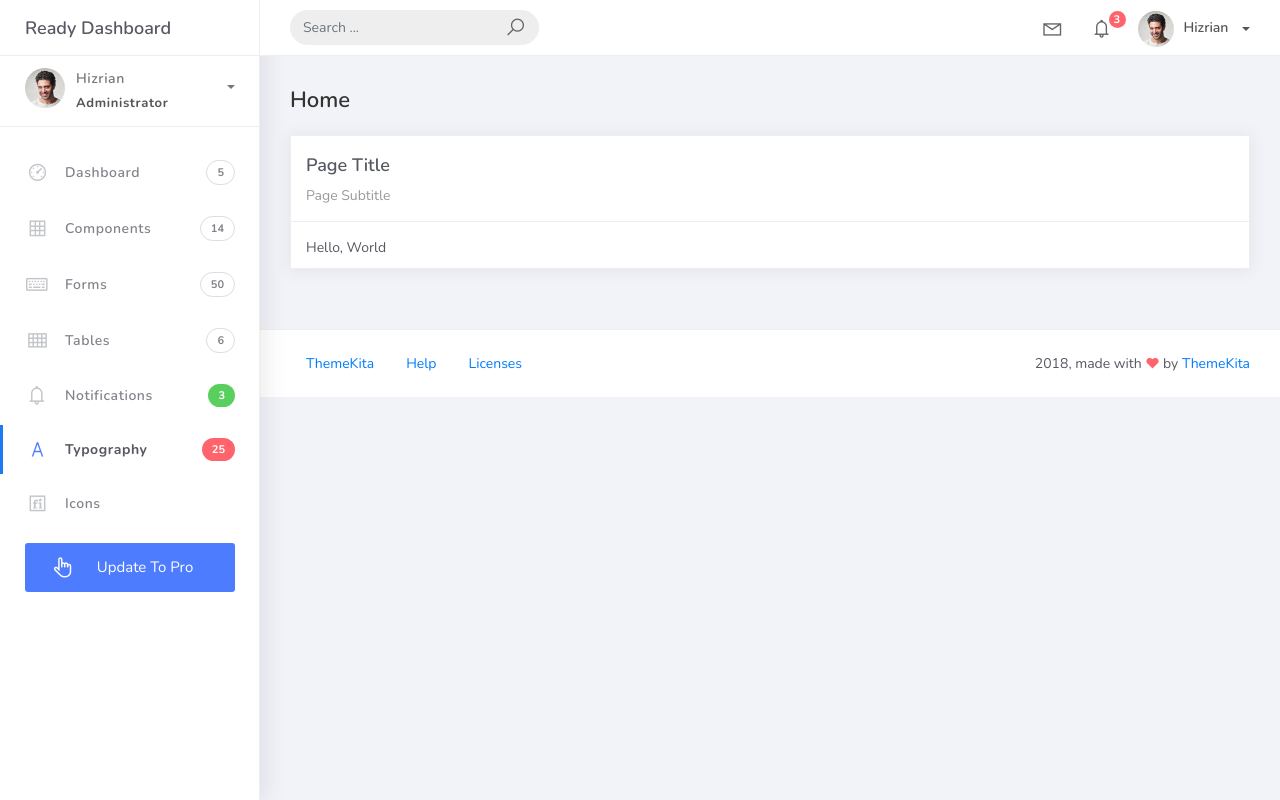
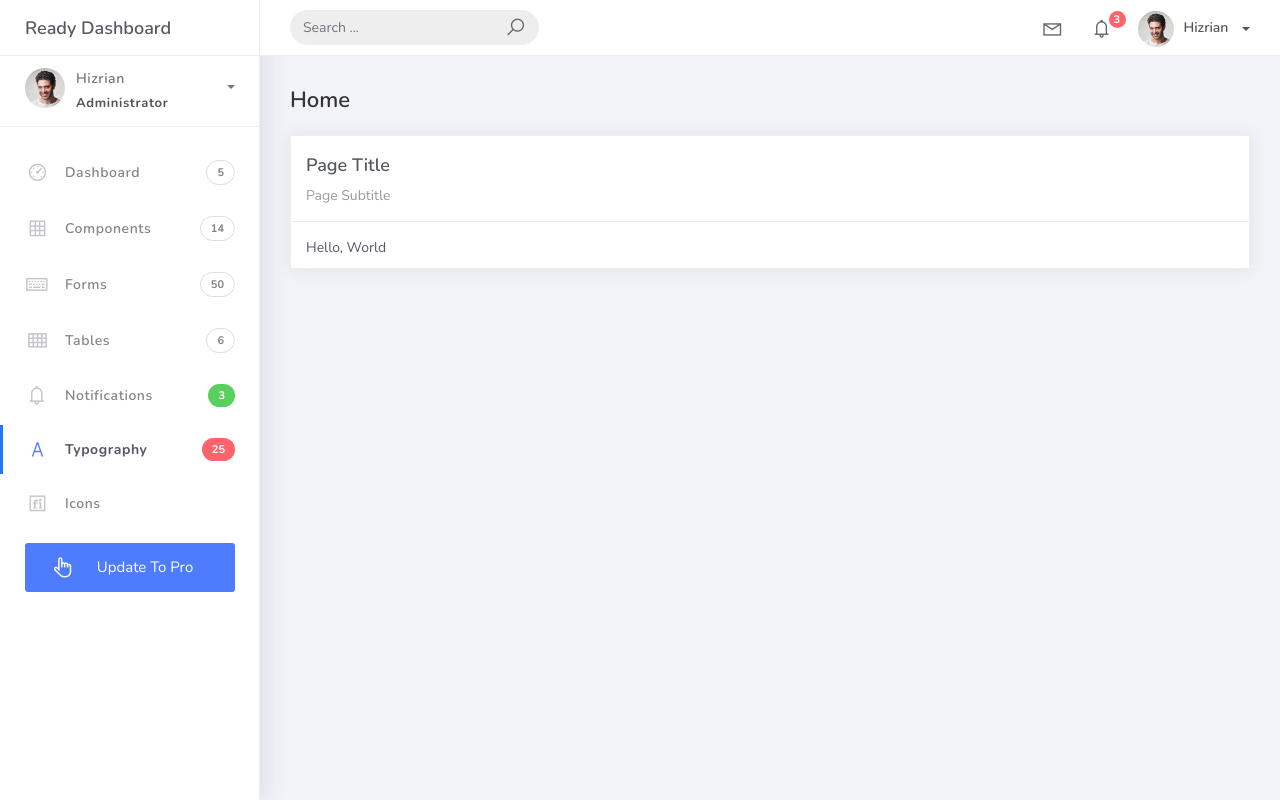
Before and after one commit to gyuNoel/psuSphere, a Django app: template projectsite/templates/home.html in a window 1280 px wide. Run offline with Django 5.2, Linux system fonts and the light colour scheme; the template is opened without the code that fills it, so the values that code supplies are empty; some libraries are stand-ins or nearby versions.

Commit message:
updated the base.html

```diff
--- a/projectsite/templates/base.html
+++ b/projectsite/templates/base.html
@@ -227,32 +227,6 @@
 			<div class="main-panel">
                 {% block content %}
                 {% endblock %}
-				<footer class="footer">
-					<div class="container-fluid">
-						<nav class="pull-left">
-							<ul class="nav">
-								<li class="nav-item">
-									<a class="nav-link" href="http://www.themekita.com">
-										ThemeKita
-									</a>
-								</li>
-								<li class="nav-item">
-									<a class="nav-link" href="#">
-										Help
-									</a>
-								</li>
-								<li class="nav-item">
-									<a class="nav-link" href="https://themewagon.com/license/#free-item">
-										Licenses
-									</a>
-								</li>
-							</ul>
-						</nav>
-						<div class="copyright ml-auto">
-							2018, made with <i class="la la-heart heart text-danger"></i> by <a href="http://www.themekita.com">ThemeKita</a>
-						</div>
-					</div>
-				</footer>
 			</div>
 		</div>
 	</div>
```
